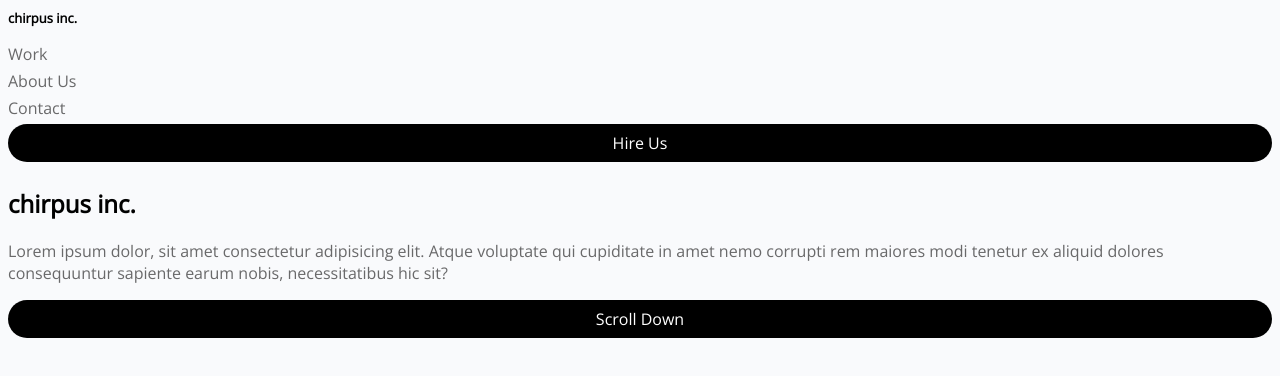
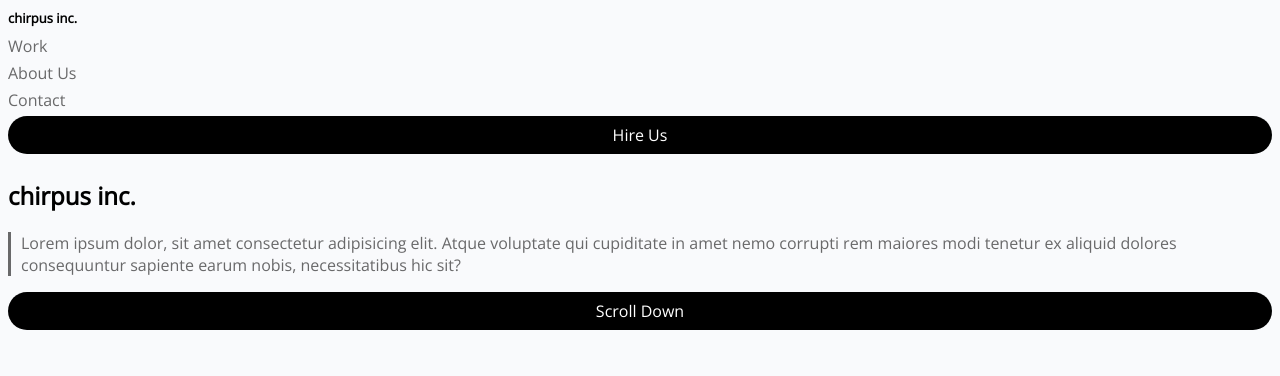
Before and after one commit to IGilman/GC_Lab1_html_css, a plain HTML site: page index.html in a window 1280 px wide. Drawn offline with nearby package versions, Linux system fonts and the light colour scheme.

Commit message:
almost done, just going to double check after this

```diff
--- a/style.css
+++ b/style.css
@@ -10,6 +10,7 @@ h1 {
 ul {
     list-style-type: none;
     padding: 0;
+    margin-top: 0;
 }
 
 li {
@@ -35,4 +36,7 @@ a {
 
 p {
     color: #69696a;
+    border-style: hidden hidden hidden solid;
+    border-color:69696a;
+    padding-left: 10px;
 }
```
